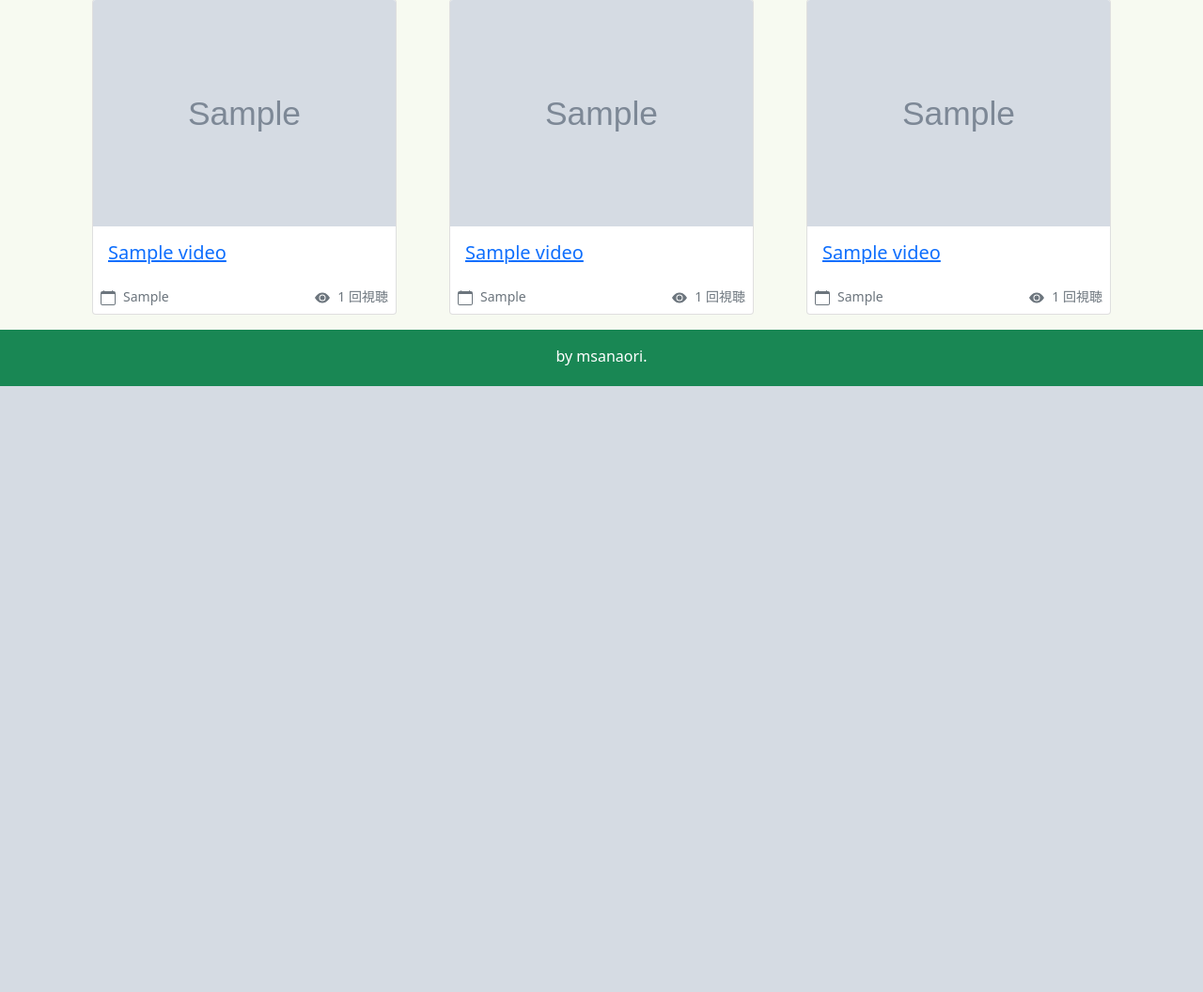
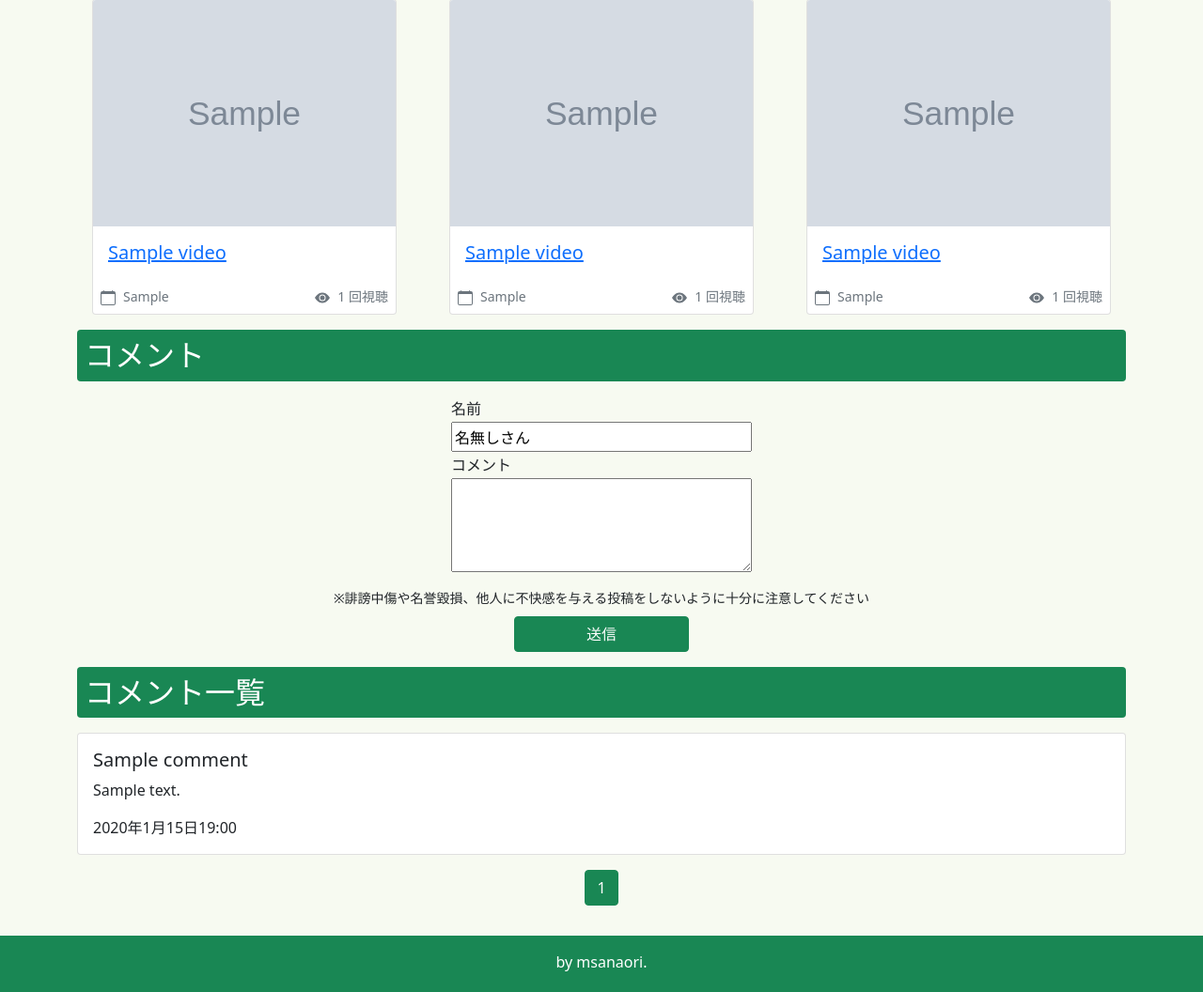
Before and after one commit to RikiisDog/Youtube-Ranking, a Django app: page /detail/1 in a window 1280 px wide. Shown: the part 751-1807 px from the top of the page at 94% size. Before the commit the page ends 1162 px from the top, so only its background shows below. Run offline with Django 4.2, Linux system fonts and the light colour scheme; tables that the repository leaves empty hold one stand-in row (values such as "Sample post"); grey boxes marked "Sample" are stand-in pictures.

Commit message:
form.py作成/個別コメント投稿機能作成

```diff
--- a/youtubeapp/admin.py
+++ b/youtubeapp/admin.py
@@ -1,7 +1,8 @@
 from django.contrib import admin
-from .models import Channel, Video, Log
+from .models import Channel, Video, Log, Comment
 
 # Register your models here.
 admin.site.register(Channel)
 admin.site.register(Video)
 admin.site.register(Log)
+admin.site.register(Comment)
--- /dev/null
+++ b/youtubeapp/forms.py
@@ -0,0 +1,12 @@
+from .models import Comment
+from django import forms
+
+class CommentForm(forms.ModelForm):
+    class Meta:
+        model = Comment
+        fields =('name','message','channel',)
+        exclude =('channel',)
+        labels = {
+            'name':'名前',
+            'message':'コメント'
+            }
--- a/youtubeapp/models.py
+++ b/youtubeapp/models.py
@@ -1,4 +1,5 @@
 from django.db import models
+from django.utils import timezone
 
 GAME = (
     ('1', 'APEX LEGENDS'),
@@ -86,3 +87,17 @@ class Log(models.Model):
     class Meta:
         db_table = 'Log'
         verbose_name_plural = ('ログ')
+
+
+class Comment(models.Model):
+    name = models.CharField(max_length=20, default='名無しさん')
+    duedate = models.DateTimeField(default=timezone.now)
+    message = models.TextField(max_length=50)
+    channel = models.ForeignKey(Channel,on_delete=models.CASCADE,related_name='comment')
+
+    def __str__(self):
+        return self.name
+
+    class Meta:
+        db_table = 'comment'
+        verbose_name_plural = ('コメント')
--- a/youtubeapp/static/youtubeapp/css/detail.css
+++ b/youtubeapp/static/youtubeapp/css/detail.css
@@ -13,3 +13,25 @@ span {
     display: inline-block;
     width:6em;
 }
+
+#id_name {
+    width: 320px;
+    height: 32px;
+}
+
+#id_message {
+width: 320px;
+height: 100px;
+}
+
+.page-link {
+    color: #198754;
+}
+
+a.page-link:hover {
+    color: #198754;
+}
+
+li.page-item.active .page-link {
+    border-color: #198754;
+}
--- a/youtubeapp/templates/detail.html
+++ b/youtubeapp/templates/detail.html
@@ -21,10 +21,10 @@
             <div class="col-lg-8">
                 <div class='card h-100'>
                     <h2><a href= "{{ channel.channel_url }}">{{ channel.channel_name }}</a></h2>
-                    <h4><span class="bg-success text-white text-center rounded me-2">登録者数</span>{{ channel.subscriber_count|intcomma }} 人</h4>
+                    <h4 ><span class="bg-success text-white text-center rounded me-2">登録者数</span>{{ channel.subscriber_count|intcomma }} 人</h4>
                     <h4><span class="bg-primary text-white text-center rounded me-2">総視聴回数</span>{{ channel.view_count|intcomma }} 回</h4>
                     <h4><span class="bg-warning text-white text-center rounded me-2">総動画本数</span>{{ channel.video_count|intcomma }} 本</h4>
-                    <h4><span class="bg-danger text-white text-center rounded me-2">開設日</span>{{ channel.published_at }}</h4>
+                    <h4 id="convert"><span class="bg-danger text-white text-center rounded me-2">開設日</span>{{ channel.published_at}}</h4>
                     <h4><span><a href= "{{ channel.twitter_url }}">Twitter</a>
                 </div>
             </div>
@@ -189,6 +189,66 @@
                 </div>
             </div>
         </div>
+
+        <div class="row">
+            <h2><div class="bg-success text-white rounded p-2 pl-4 mt-3">コメント</div></h2>
+            <form action="" method="POST">{% csrf_token %}
+                <table class='mt-2' align="center">
+                    <tr>
+                        <td>名前</td>
+                    </tr>
+                    <tr>
+                        <td>{{ form.name }}</td>
+                    </tr>
+                    <tr>
+                        <td>コメント</td>
+                    </tr>
+                    <tr>
+                        <td>{{ form.message }}</td>
+                    </tr>
+                </table>
+                <div class='mt-2 mb-2 text-center'>
+                    <small>※誹謗中傷や名誉毀損、他人に不快感を与える投稿をしないように十分に注意してください</small>
+                </div>
+                <div class="d-grid gap-2 col-2 mx-auto">
+                    <button class="btn btn-success" type="submit">送信</button>
+                </div>
+            </form>
+            <h2><div class="bg-success text-white rounded p-2 pl-4 mt-3">コメント一覧</div></h2>
+            <div class="col">
+                {% for item in page %}
+                    <div class="card mb-3 mt-2">
+                        <div class="card-body">
+                            <h5 class="card-title">{{ item.name }}</h5>
+                            <p class="card-text">{{ item.message }}</p>
+                            <p class="card-text">{{ item.duedate }}</p>
+                        </div>
+                    </div>
+                {% endfor %}
+                <ul class="pagination justify-content-center">
+                    {% if page.has_previous %}
+                        <li class="page-item"style="width:38px">
+                            <a class="page-link" href="?page={{ page.previous_page_number }}" aria-label="Previous">
+                                <span aria-hidden="true">&laquo;</span>
+                            </a>
+                        </li>
+                    {% endif %}
+                        {% for num in page.paginator.page_range %}
+                            {% if page.number == num %}
+                                <li class="page-item active"><a class="page-link bg-success" href="#!">{{ num }}</a></li>
+                            {% else %}
+                                <li class="page-item"><a class="page-link" href="?page={{ num }}">{{ num }}</a></li>
+                            {% endif %}
+                        {% endfor %}
+                    {% if page.has_next %}
+                        <li class="page-item" style="width:38px">
+                            <a class="page-link" href="?page={{ page.next_page_number }}">
+                                <span aria-hidden="true">&raquo;</span>
+                            </a>
+                        </li>
+                    {% endif %}
+                </ul>
+            </div>
     </section>
 {% endblock content %}
 
--- a/youtubeapp/views.py
+++ b/youtubeapp/views.py
@@ -1,6 +1,8 @@
 from django.shortcuts import render, redirect
 from django.views.generic import View
-from .models import Channel, Video, Log
+from .models import Channel, Comment
+from .forms import CommentForm
+from django.core.paginator import Paginator, EmptyPage, PageNotAnInteger
 
 class Ranking(View):
     def get(self, request):
@@ -12,16 +14,52 @@ class Ranking(View):
     def post(self, request):
         pass
 
+
 class DetailProfile(View):
+    def __paging(self, request, queryset):
+        count = 10
+        paginator = Paginator(queryset, count)
+        page_now = request.GET.get('page')
+
+        try:
+            page = paginator.page(page_now)
+        except PageNotAnInteger:
+            page = paginator.page(1)
+        except EmptyPage:
+            page = paginator.page(paginator.num_pages)
+
+        return page
+
+
     def get(self, request, pk):
         channel = Channel.objects.get(pk=pk)
         video = channel.video
+        comment = channel.comment.all().order_by('duedate').reverse()
+        form = CommentForm
+        page = self.__paging(request,comment)
 
         data = {
             'channel': channel,
-            'video': video
+            'video': video,
+            'page':page,
+            'form':form
             }
+
         return render(request, 'detail.html', data)
 
-    def post(self, request):
-        pass
+
+    def post(self, request, pk):
+        channel = Comment(channel=Channel.objects.get(pk=pk))
+        form = CommentForm(request.POST, instance=channel)
+
+        if form.is_valid():
+            form.name = form.cleaned_data['name']
+            form.message = form.cleaned_data['message']
+            form.channel = pk
+            print(form.channel)
+            form.save()
+            return redirect('youtubeapp:detail', pk=pk)
+        else:
+            print('未記入の項目があります')
+
+        return render(request,'detail.html',{'form':form})
```
Also changed, not shown: youtubeapp/migrations/0004_comment.py (added), youtubeapp/static/youtubeapp/js/timedata.js (added).
